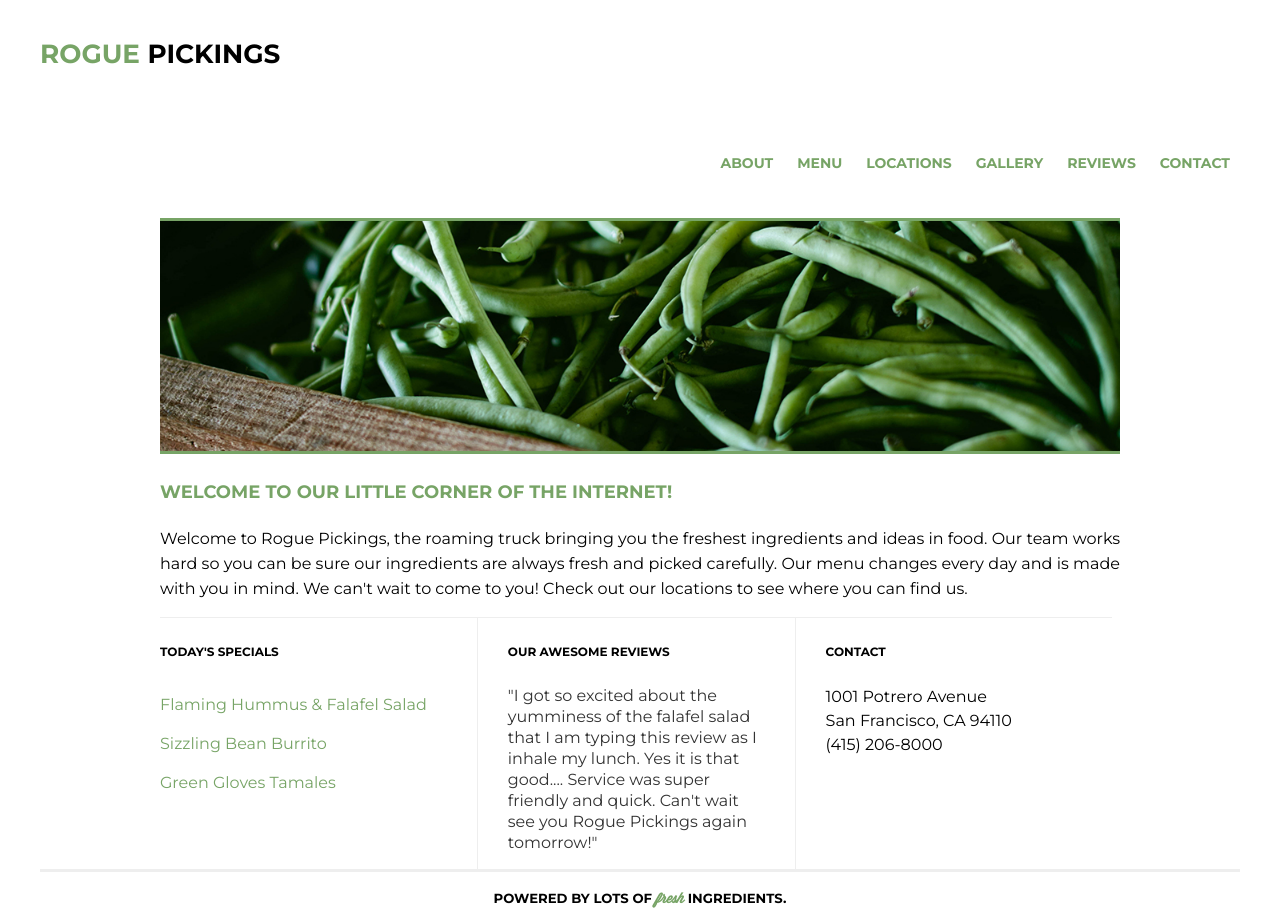
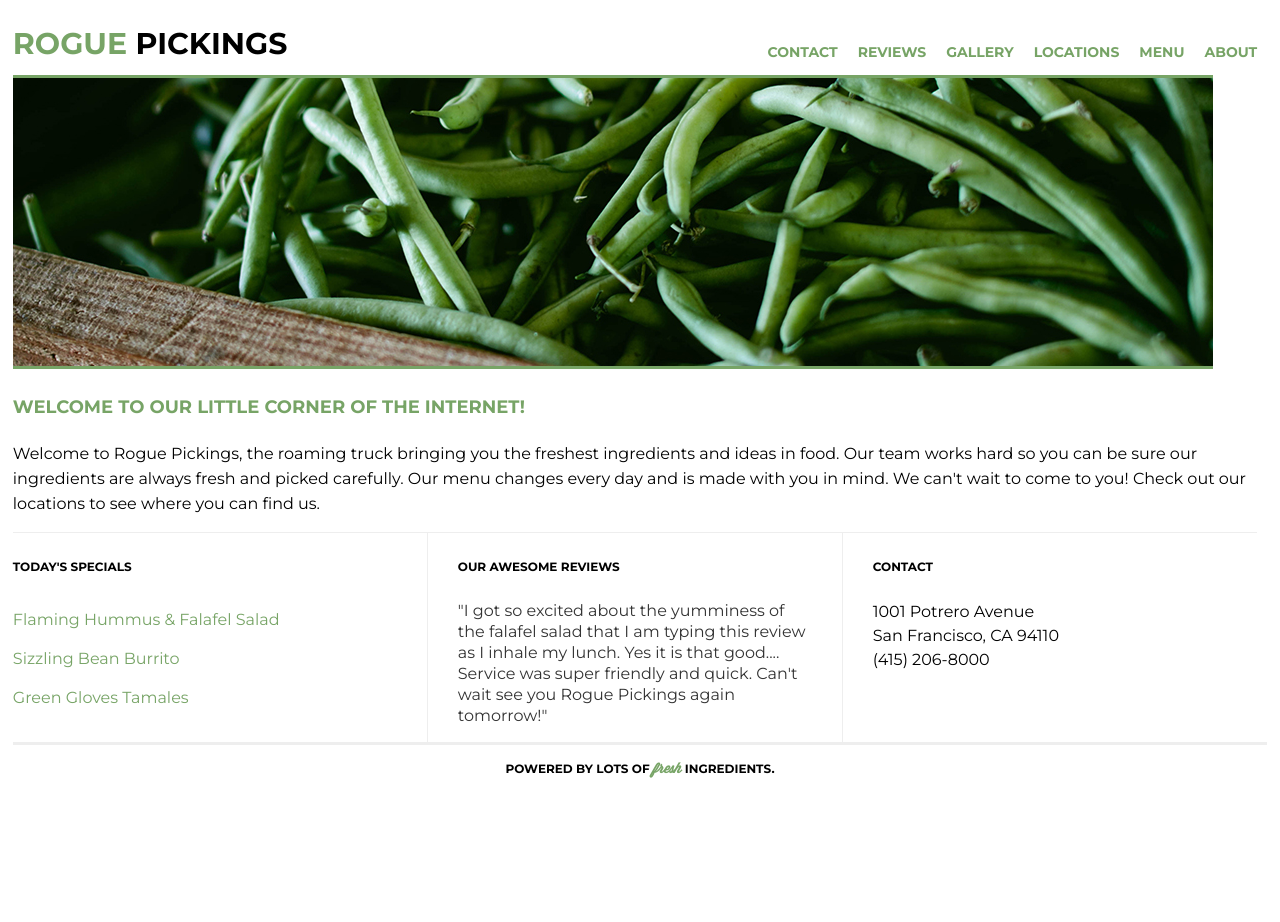
Before and after one commit to kj0y/206-rogue, a plain HTML site: page index.html in a window 1280 px wide. After the commit the page ends 800 px from the top, so only its background shows below. Drawn offline with Linux system fonts and the light colour scheme.

Commit message:
add media queries for tablets and desktop

```diff
--- a/css/main.css
+++ b/css/main.css
@@ -3,20 +3,19 @@
 		src: url('../fonts/wisdom-script.otf') format('opentype');
 	}
 
-@media all and (max-width:767px) {
-		    /* Mobile styles */
 	html {
 		font-size: 16px;
 	}
 
 	body {
 		font-family: 'Montserrat', Helvetica, Arial, sans-serif;
-				font-size: 1em;
 	}
 
+@media all and (max-width:767px) {
+		    /* Mobile styles */
 			.container {
 				max-width: 768px;
-				margin: 0 3%;
+				margin: 0 0%;
 			}
 
 			h1,
@@ -61,8 +60,7 @@
 			header h1 {
 				font-size: 1.875em;
 				margin: 0;
-				padding: 2% 0 5% 0;
-				border-bottom: 3px solid #77a466;
+				padding: 2% 0 1% 0;
 			}
 
 			header h1 span {
@@ -109,6 +107,7 @@
 			}
 			.main-image img {
 				width: 100%;
+				border-top: 3px solid #77a466;
 				border-bottom: 3px solid #77a466;
 			}
 
@@ -191,27 +190,18 @@
 			}
 }
 /*---------------------------------------------------*/
-@media all and (min-width:768px) {
+@media all and (min-width:768px) and (max-width: 939px) {
 	    /* Tablet styles */
-			html {
-				font-size: 16px;
-			}
-
-			body {
-				font-family: 'Montserrat', Helvetica, Arial, sans-serif;
-				font-size: 1em;
-			}
-
 			.container {
-				max-width: 940px;
-				margin: 0 3%;
+				max-width: 939px;
+				margin: 0 1%;
 			}
 
 			h1,
 			h2,
 			h3,
 			h4 {
-				color: red; /*change to black! */
+				color: black;
 				text-transform: uppercase;
 				font-weight: 700;
 			}
@@ -249,7 +239,7 @@
 			header h1 {
 				font-size: 1.875em;
 				margin: 0;
-				padding: 2% 0 5% 0;
+				padding: 2% 0 1% 0;
 			}
 
 			header h1 span {
@@ -257,8 +247,6 @@
 			}
 
 			header nav {
-				clear: both;
-				float: left;
 				padding: 20px;
 			}
 
@@ -296,6 +284,7 @@
 			}
 			.main-image img {
 				width: 100%;
+				border-top: 3px solid #77a466;
 				border-bottom: 3px solid #77a466;
 			}
 
@@ -377,18 +366,8 @@
 
 @media all and (min-width:940px) {
     /* Desktop styles here */
-		@font-face{
-		font-family: 'Wisdom Script';
-		src: url('../fonts/wisdom-script.otf') format('opentype');
-		}
-
-		body {
-			font-family: 'Montserrat', Helvetica, Arial, sans-serif;
-		}
-
-		.container{
-			max-width: 1200px;
-			margin: 0 auto;
+		.container {
+			margin: auto 1%;
 		}
 
 		h1,
@@ -420,35 +399,39 @@
 
 		/*The widths are in a percentage!*/
 		header {
-			height: 110px;
-			margin: 0 auto;
+			margin: 1% 0%;
 		}
 
 		header h1 {
 			float: left;
 			margin: 0;
-			padding: 38px 0;
+			margin: 1% 0;
 		}
+
 		header h1 span {
 			color: #77a466;
 		}
 
-		header nav {
+		nav {
+			padding: 0px 0;
+			height: 50px;
 			float: right;
-			padding: 46px 0;
 		}
+
 		header nav ul {
-			margin: 0;
+			margin-top: 30px;
 			padding: 0;
 		}
+
 		header nav ul li {
+			display: inline-block;
+			float: right;
 			text-transform: uppercase;
 			font-weight: 700;
 			font-size: 14px;
 			padding: 0 10px;
-			display: inline;
 		}
-		header nav ul li a{
+		header nav ul li a {
 			text-decoration: none;
 			color:#77a466;
 		}
--- a/index.html
+++ b/index.html
@@ -3,7 +3,7 @@
     <head>
         <meta charset="utf-8">
         <meta http-equiv="x-ua-compatible" content="ie=edge">
-        <title>Rogue Pickings | Brush Up Those Skills!</title>
+        <title>Rogue Pickings</title>
         <meta name="viewport" content="width=device-width, initial-scale=1, shrink-to-fit=no">
         <link rel="stylesheet" href="css/normalize.css">
         <link rel="stylesheet" href="css/main.css">
```
Lines whose indentation alone changed are shown as unchanged.
